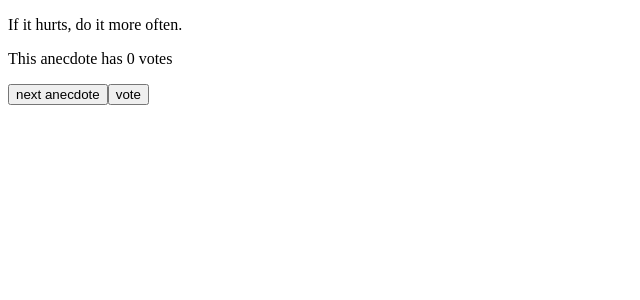
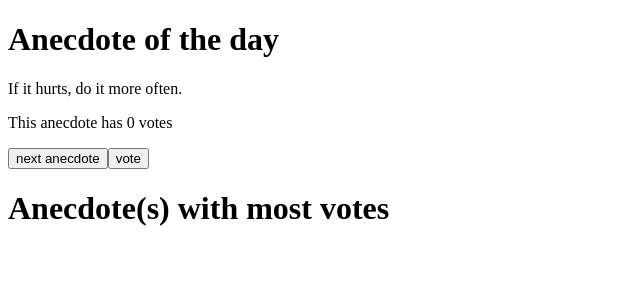
Before and after one commit to cs-kayl/FullStackOpen2022, a React (Create React App) app in the folder part1/anecdotes/: page / in a window 1280 px wide. Shown: the top 300 px of the page, without its empty margins (0-640 px from the left). Built offline with nearby package versions, Linux system fonts and the light colour scheme.

Commit message:
Fixed directly altering votes state

```diff
--- a/part1/anecdotes/src/App.js
+++ b/part1/anecdotes/src/App.js
@@ -1,4 +1,8 @@
 import { useState } from 'react'
+
+const Header = ({ header }) => {
+  return <h1>{header}</h1>
+}
 
 const Button = ({ text , onClick}) => {
   return <button onClick={onClick}>{text}</button>
@@ -25,6 +29,7 @@ const App = () => {
   ]
   const [selected, setSelected] = useState(0)
   const [votes, setVotes] = useState(anecdotes)
+  const [maxVotes, setMaxVotes]= useState([])
 
   const handleNextAnecdote = () => {
     let max = anecdotes.length
@@ -32,15 +37,32 @@ const App = () => {
   }
 
   const handleVote = () => {
-    votes[selected].votes += 1
-    setVotes({...votes})
+    let newArray = votes.map(obj => {
+      if (anecdotes[selected].anecdote === obj.anecdote) {
+        return {...obj, votes: obj.votes + 1}
+      } else {
+        return obj
+      }
+    })
+    setVotes(newArray)
+    //findMaxVote()
   }
+
+  // const findMaxVote = () => {
+  //   anecdotes.forEach(obj => {
+  //     if (maxVotes.length == 0) {ß
+
+  //     }
+  //   })
+  // }
 
   return (
     <div>
+      <Header header={"Anecdote of the day"} />
       <Anecdote anecdote={anecdotes[selected].anecdote} votes={votes[selected].votes} />
       <Button text={"next anecdote"} onClick={handleNextAnecdote} />
       <Button text={"vote"} onClick={handleVote} />
+      <Header header={"Anecdote(s) with most votes"} />
     </div>
   )
 }
```
